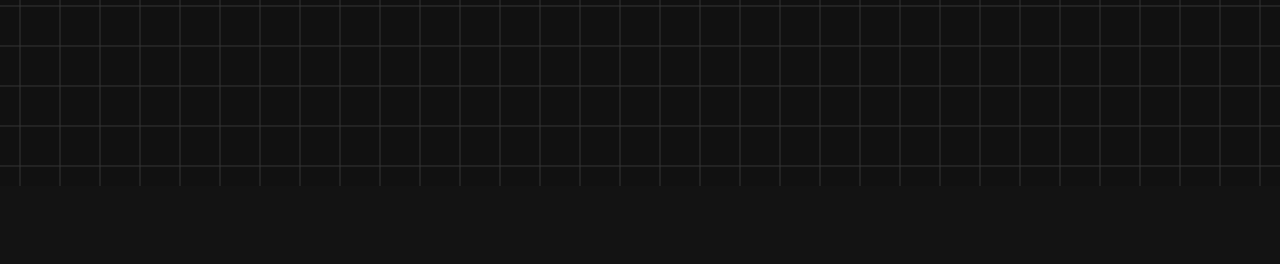
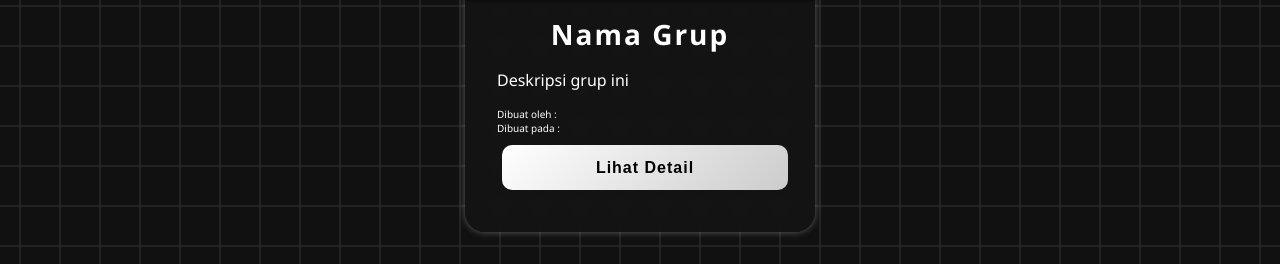
Before and after one commit to StaticKev/fullstak-2023, a PHP site: page /tampilangrup.php?search=5 in a window 1280 px wide. Shown: the part 614-878 px from the top of the page. Before the commit the page ends 800 px from the top, so only its background shows below. Run offline with PHP 8.4, Linux system fonts and the light colour scheme; the visitor is signed in with stand-in values (Sample User, id 1); data comes from the database, SQL or seed files in the repository.

Commit message:
grup card (DONE) || search bar (blm fungsi)

```diff
--- a/style.css
+++ b/style.css
@@ -226,6 +225,29 @@
     object-fit: cover;
     object-position: center;
     border-radius: 10px 10px 0 0px;
+}
+
+.grupDesc {
+    padding:0 2rem 2rem 2rem;
+}
+
+.infoGrup>p {
+    padding:0;
+    margin: 0;
+    font-size: x-small;
+}
+
+.grupDesc h2 {
+    margin: 1rem 0 0 0;
+    text-align: center;
+}
+
+.grupDesc>p {
+    overflow: hidden;
+    display: -webkit-box;
+    -webkit-box-orient: vertical;
+    line-clamp: 3; /* Jumlah baris yang diinginkan */
+    -webkit-line-clamp: 3;
 }
 
 a {
--- a/tampilangrup.php
+++ b/tampilangrup.php
@@ -95,12 +95,12 @@
                 echo "<a href='tampilandosen.php?p=$x&cboPage=$perpage'>Next</a> ";
             }
 
-            echo "<a href='tampilandosen.php?p=$totalpage&cboPage=$perpage'>Last</a><br><br><br>
-        </div>";
+            echo "<a href='tampilandosen.php?p=$totalpage&cboPage=$perpage'>Last</a><br><br><br>";
 
-        //taruh search bar disini
+            //! search bar blm berfungsi
+            echo "<input type='text' onchange='' placeholder='Search...'>";
 
-
+        echo"</div>";
 
         ?>
 
@@ -111,12 +111,19 @@
         <!-- tinggal nanti di looping yang div dgn class grup dibawah -->
         <div class="grup">
             <div class="image">
-                <img src="https://encrypted-tbn0.gstatic.com/images?q=tbn:ANd9GcRmDwycVzCsWaZx5AaCTeqz6e8qLbt8UaQz7g&s" alt="asdas">
+                <img src="https://www.imatest.com/wp-content/uploads/2022/01/sfrreg_center_chart_90h.png" alt="Profile Grup">
+            </div>
+            <div class="grupDesc">
+                <h2>Nama Grup</h2>
+                <p>Deskripsi grup ini</p>
+                <div class="infoGrup">
+                    <p>Dibuat oleh : </p> <!-- //! masukin pembuatnya dan tgl -->
+                    <p>Dibuat pada : </p>
+                </div>
+                <a href="detilgrup.php?id=???"><button>Lihat Detail</button></a> <!-- //! kirim id grupnya pake GET -->
+            </div>
+        </div>
 
-            </div>
-
-            hai
-        </div>
     </div>
 
 </body>
```
Also changed, not shown: other parts of style.css (+12 -13 lines).
